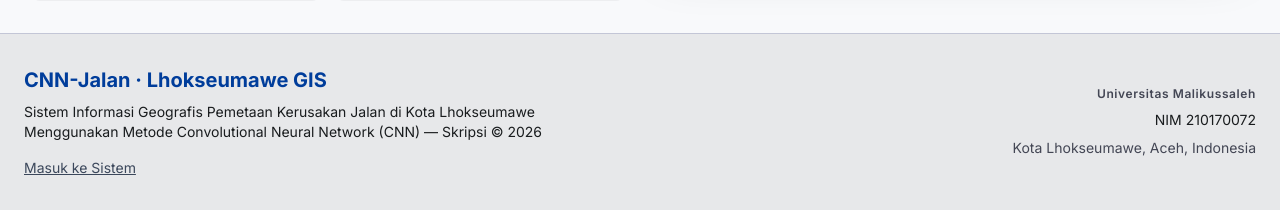
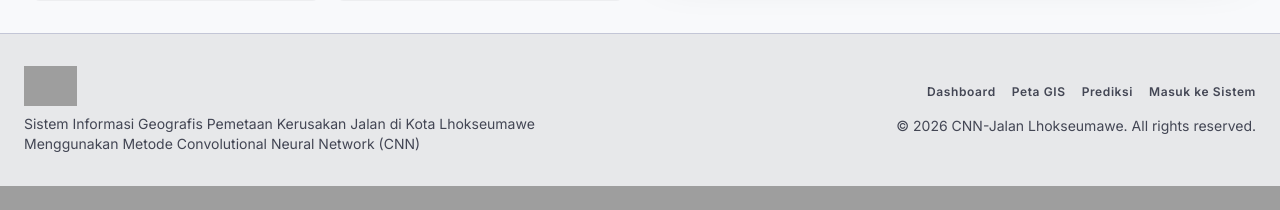
Before and after one commit to Khairul122/cnn-jalan, a Flask app: page / in a window 1280 px wide. Shown: the part 2636-2846 px from the top of the page. After the commit the page ends 2822 px from the top, so only its background shows below. Run offline with Flask 3, Linux system fonts and the light colour scheme; data that the repository does not hold is empty; parts of the project's set-up code (start-up, migrations or seed data) failed here and were passed over; some libraries are stand-ins or nearby versions; grey boxes are pictures that could not be loaded.

Commit message:
Update footer with professional layout and remove personal academic information

```diff
--- a/app/templates/landing/index.html
+++ b/app/templates/landing/index.html
@@ -535,24 +535,30 @@ tailwind.config = {
 </main>
 
 <!-- ─── FOOTER ────────────────────────────────────── -->
-<footer class="w-full py-xl px-lg grid grid-cols-1 md:grid-cols-2 gap-md items-center
-               bg-surface-container-high border-t border-outline-variant">
-  <div>
-    <div class="font-headline-md text-headline-md font-bold text-primary mb-xs">
-      CNN-Jalan · Lhokseumawe GIS
+<footer class="w-full py-xl px-lg bg-surface-container-high border-t border-outline-variant">
+  <div class="max-w-7xl mx-auto flex flex-col md:flex-row justify-between items-start md:items-center gap-md">
+    <div>
+      <div class="flex items-center gap-xs mb-xs">
+        <img src="{{ url_for('static', filename='logo/logo.png') }}"
+             alt="Logo"
+             style="height:2.5rem;width:auto;object-fit:contain;flex-shrink:0;">
+      </div>
+      <p class="font-body-sm text-body-sm text-on-surface-variant max-w-xl">
+        Sistem Informasi Geografis Pemetaan Kerusakan Jalan di Kota Lhokseumawe
+        Menggunakan Metode Convolutional Neural Network (CNN)
+      </p>
     </div>
-    <p class="font-body-sm text-body-sm text-on-surface mb-md">
-      Sistem Informasi Geografis Pemetaan Kerusakan Jalan di Kota Lhokseumawe
-      Menggunakan Metode Convolutional Neural Network (CNN) — Skripsi © 2026
-    </p>
-    <div class="flex gap-md">
-      <a href="{{ url_for('auth.login') }}" class="text-on-secondary-fixed-variant hover:text-primary transition-colors font-body-sm text-body-sm underline">Masuk ke Sistem</a>
+    <div class="flex flex-col md:items-end gap-xs">
+      <div class="flex gap-md mb-xs flex-wrap">
+        <a class="text-on-surface-variant hover:text-primary transition-colors font-label-md text-label-md" href="#">Dashboard</a>
+        <a class="text-on-surface-variant hover:text-primary transition-colors font-label-md text-label-md" href="#map-section">Peta GIS</a>
+        <a class="text-on-surface-variant hover:text-primary transition-colors font-label-md text-label-md" href="#analytics">Prediksi</a>
+        <a class="text-on-surface-variant hover:text-primary transition-colors font-label-md text-label-md" href="{{ url_for('auth.login') }}">Masuk ke Sistem</a>
+      </div>
+      <p class="font-body-sm text-body-sm text-on-surface-variant">
+        &copy; 2026 CNN-Jalan Lhokseumawe. All rights reserved.
+      </p>
     </div>
-  </div>
-  <div class="flex flex-col md:items-end gap-xs">
-    <p class="font-label-md text-label-md text-on-surface-variant">Universitas Malikussaleh</p>
-    <p class="font-body-sm text-body-sm">NIM 210170072</p>
-    <p class="font-body-sm text-body-sm text-on-surface-variant">Kota Lhokseumawe, Aceh, Indonesia</p>
   </div>
 </footer>
 
```
